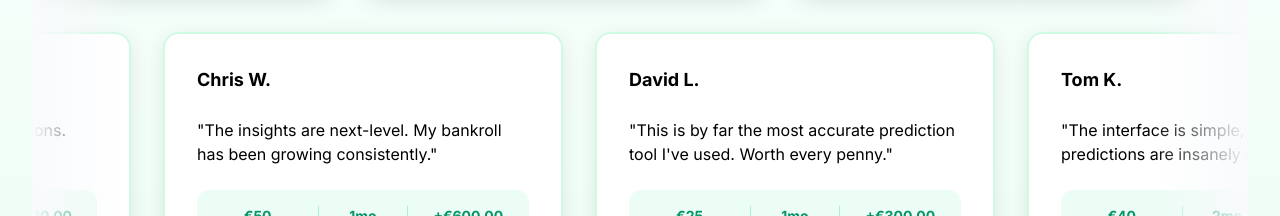
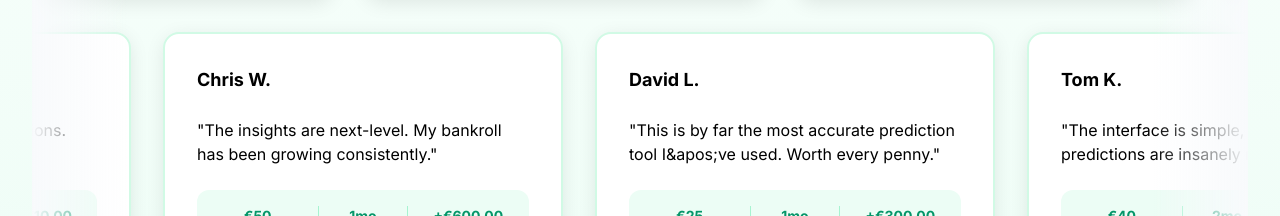
Before and after one commit to brashkov/bettlify-webapp-v1, a Next.js app: page / in a window 1280 px wide. Shown: the part 4125-4341 px from the top of the page. Built offline with nearby package versions, Linux system fonts and the light colour scheme; no server answers; the database is empty.

Commit message:
fixed some text parsing

```diff
--- a/src/components/landing/Testimonials.tsx
+++ b/src/components/landing/Testimonials.tsx
@@ -68,7 +68,7 @@ const testimonials = [
     },
     {
         "name": "David L.",
-        "content": "This is by far the most accurate prediction tool I've used. Worth every penny.",
+        "content": "This is by far the most accurate prediction tool I&apos;ve used. Worth every penny.",
         "stats": {
             "avgBet": "€25",
             "monthsUsing": 1,
@@ -95,7 +95,7 @@ const testimonials = [
     },
     {
         "name": "Lucas P.",
-        "content": "Solid platform with reliable predictions. Wouldn’t bet without it anymore.",
+        "content": "Solid platform with reliable predictions. Wouldn't bet without it anymore.",
         "stats": {
             "avgBet": "€95",
             "monthsUsing": 2,
```
